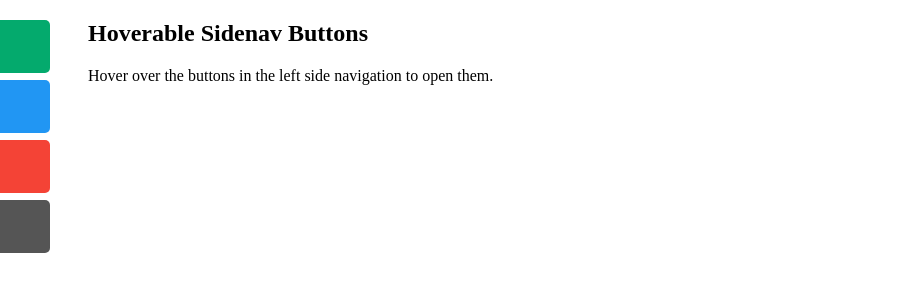
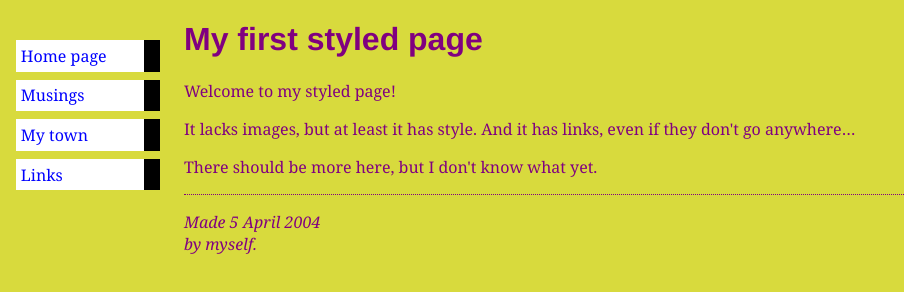
Before and after one commit to Navinkrish2021/21BCE5346_MERN, a plain HTML site: page Task5_css.html in a window 1280 px wide. Shown: the whole page, without its empty margins (0-904 px from the left). Drawn offline with Linux system fonts and the light colour scheme.

Commit message:
Add files via upload

```diff
--- a/Task5_css.html
+++ b/Task5_css.html
@@ -1,59 +1,87 @@
 <!DOCTYPE html>
 <html lang="en">
+
 <head>
     <meta charset="UTF-8">
     <meta name="viewport" content="width=device-width, initial-scale=1.0">
     <title>Document</title>
     <style>
-        #mySidenav a {
-          position: absolute;
-          left: -80px;
-          transition: 0.3s;
-          padding: 15px;
-          width: 100px;
-          text-decoration: none;
-          font-size: 20px;
-          color: white;
-          border-radius: 0 5px 5px 0;
+        body {
+            padding-left: 11em;
+            font-family: Georgia, "Times New Roman",
+                Times, serif;
+            color: purple;
+            background-color: #d8da3d
         }
 
-        #mySidenav a:hover {
-          left: 0;
+        ul.navbar {
+            list-style-type: none;
+            padding: 0;
+            margin: 0;
+            position: absolute;
+            top: 2em;
+            left: 1em;
+            width: 9em
         }
 
-        #about {
-          top: 20px;
-          background-color: #04AA6D;
+        h1 {
+            font-family: Helvetica, Geneva, Arial,
+                SunSans-Regular, sans-serif
         }
 
-        #blog {
-          top: 80px;
-          background-color: #2196F3;
+        ul.navbar li {
+            background: white;
+            margin: 0.5em 0;
+            padding: 0.3em;
+            border-right: 1em solid black
         }
 
-        #projects {
-          top: 140px;
-          background-color: #f44336;
+        ul.navbar a {
+            text-decoration: none
         }
 
-        #contact {
-          top: 200px;
-          background-color: #555
+        a:link {
+            color: blue
         }
-        </style>
+
+        a:visited {
+            color: purple
+        }
+
+        address {
+            margin-top: 1em;
+            padding-top: 1em;
+            border-top: thin dotted
+        }
+    </style>
 </head>
+
 <body>
-    <div id="mySidenav" class="sidenav">
-        <a href="#" id="about">About</a>
-        <a href="#" id="blog">Blog</a>
-        <a href="#" id="projects">Projects</a>
-        <a href="#" id="contact">Contact</a>
-      </div>
 
-      <div style="margin-left:80px;">
-        <h2>Hoverable Sidenav Buttons</h2>
-        <p>Hover over the buttons in the left side navigation to open them.</p>
-      </div>
+    <!-- Site navigation menu -->
+    <ul class="navbar">
+        <li><a href="index.html">Home page</a>
+        <li><a href="musings.html">Musings</a>
+        <li><a href="town.html">My town</a>
+        <li><a href="links.html">Links</a>
+    </ul>
+
+    <!-- Main content -->
+    <h1>My first styled page</h1>
+
+    <p>Welcome to my styled page!
+
+    <p>It lacks images, but at least it has style.
+        And it has links, even if they don't go
+        anywhere&hellip;
+
+    <p>There should be more here, but I don't know
+        what yet.
+
+        <!-- Sign and date the page, it's only polite! -->
+    <address>Made 5 April 2004<br>
+        by myself.</address>
 
 </body>
+
 </html>
```
